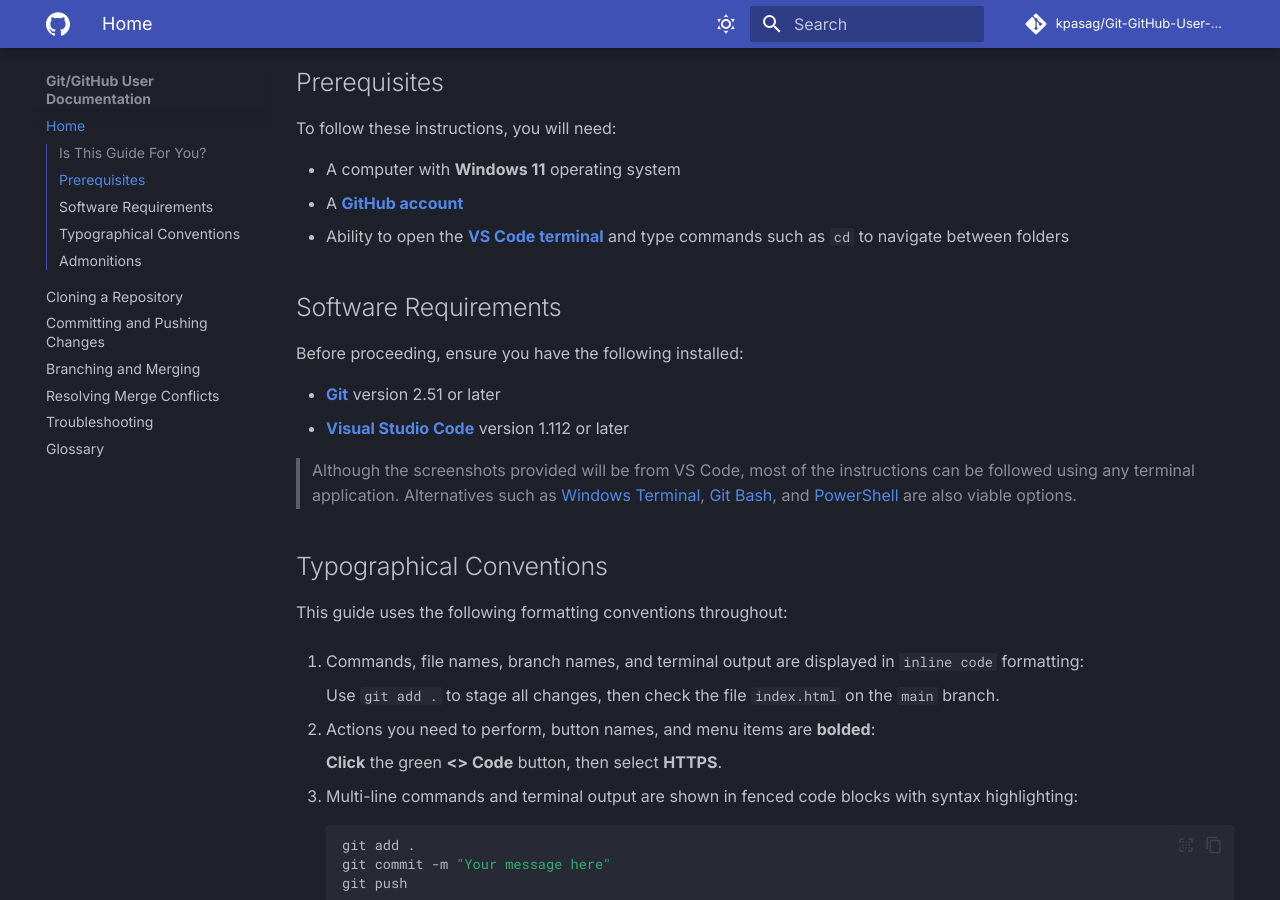
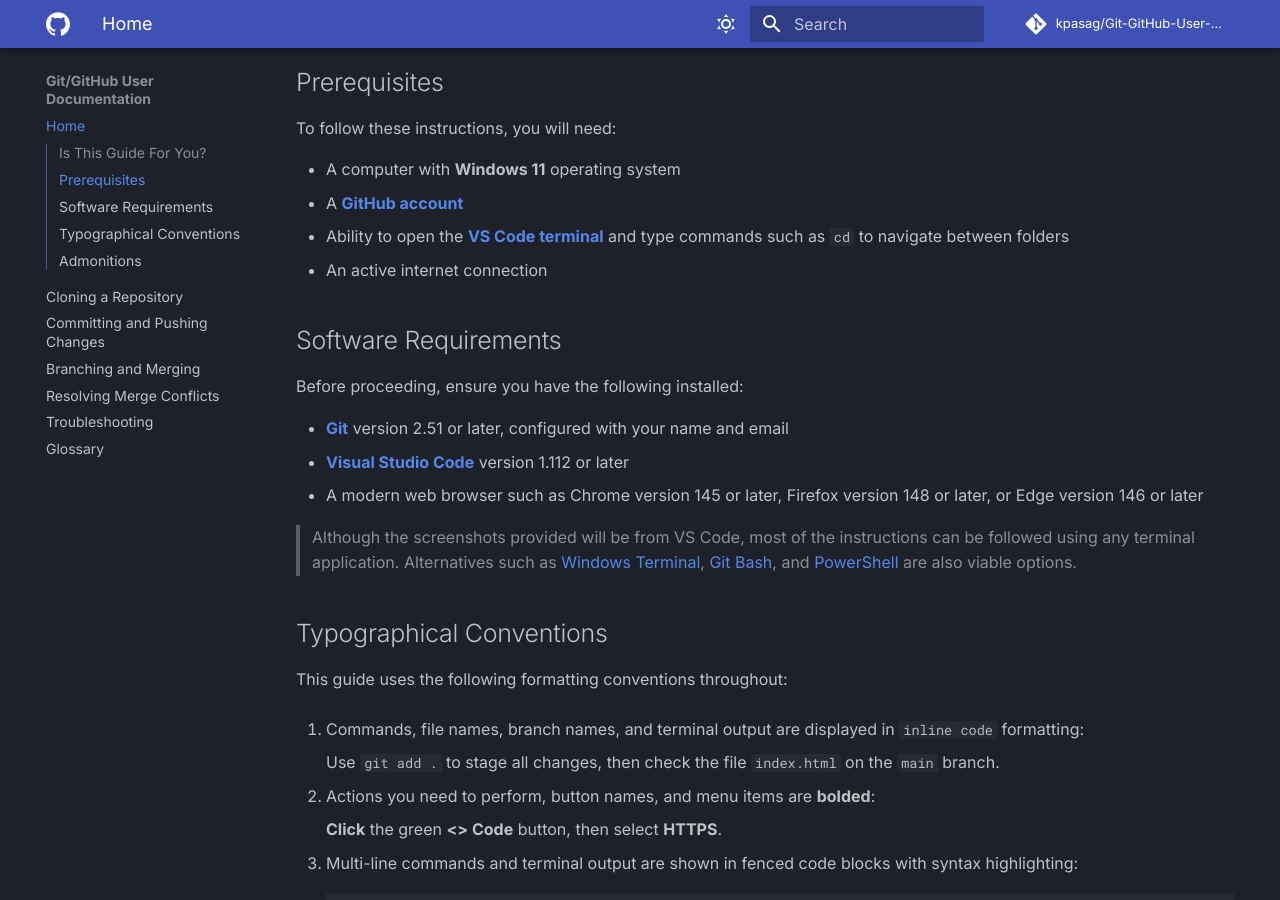
Before and after one commit to kpasag/Git-GitHub-User-Documentation, an MkDocs documentation site: the page built from docs/index.md, in a window 1280 px wide and 900 px high, scrolled down 734 px. Built offline with MkDocs 1.6.1 and Material for MkDocs 9.7.7, drawn with Linux system fonts in a browser that asks for light colours; comment, search, counter and statistics services are not loaded.

Commit message:
Add more prerequisite

```diff
--- a/docs/index.md
+++ b/docs/index.md
@@ -26,13 +26,15 @@
 - A computer with **Windows 11** operating system
 - A [**GitHub account**](https://github.com/join)
 - Ability to open the [**VS Code terminal**](https://code.visualstudio.com/docs/terminal/basics) and type commands such as `cd` to navigate between folders
+- An active internet connection
 
 ## Software Requirements
 
 Before proceeding, ensure you have the following installed:
 
-- [**Git**](https://git-scm.com/downloads) version 2.51 or later
+- [**Git**](https://git-scm.com/downloads) version 2.51 or later, configured with your name and email
 - [**Visual Studio Code**](https://code.visualstudio.com/download) version 1.112 or later
+- A modern web browser such as Chrome version 145 or later, Firefox version 148 or later, or Edge version 146 or later
 
 > Although the screenshots provided will be from VS Code, most of the instructions can be followed using any terminal application.
 > Alternatives such as [Windows Terminal](https://apps.microsoft.com/detail/9n0dx20hk701), [Git Bash](https://gitforwindows.org/), and [PowerShell](https://learn.microsoft.com/en-us/powershell/) are also viable options.
```
